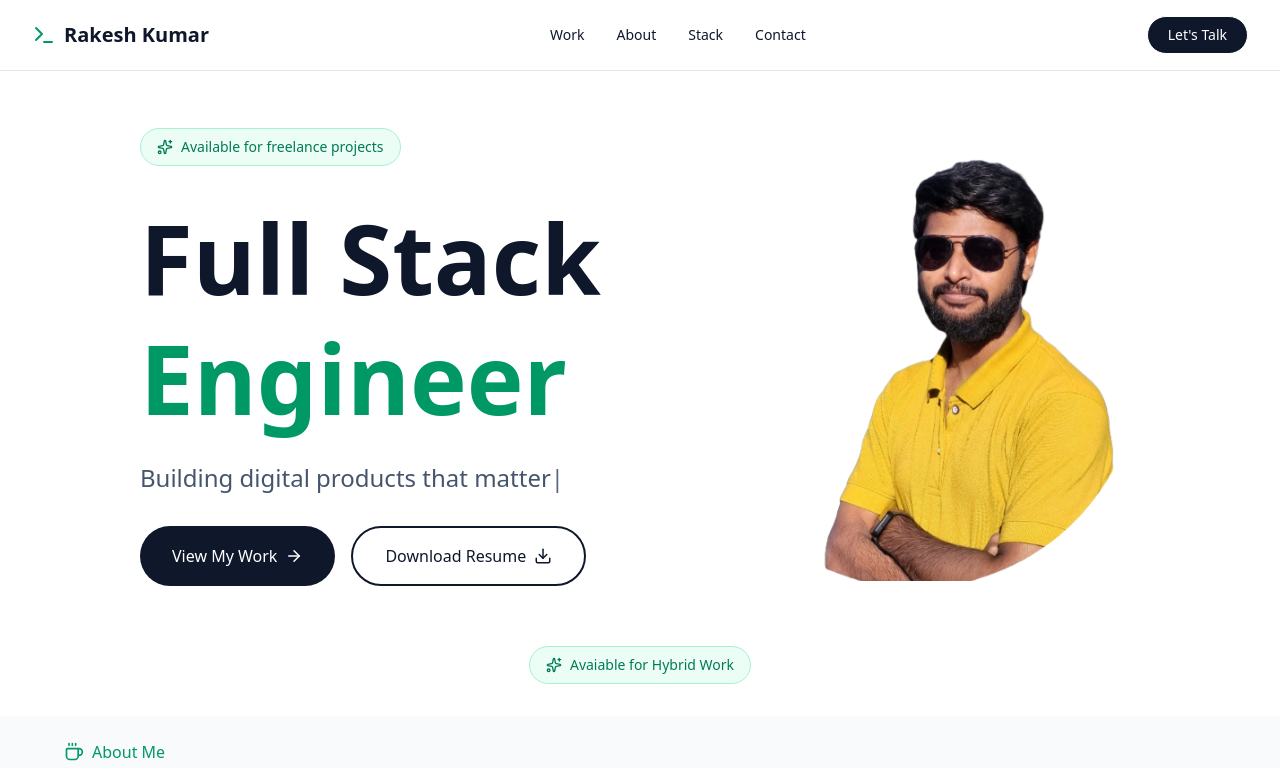
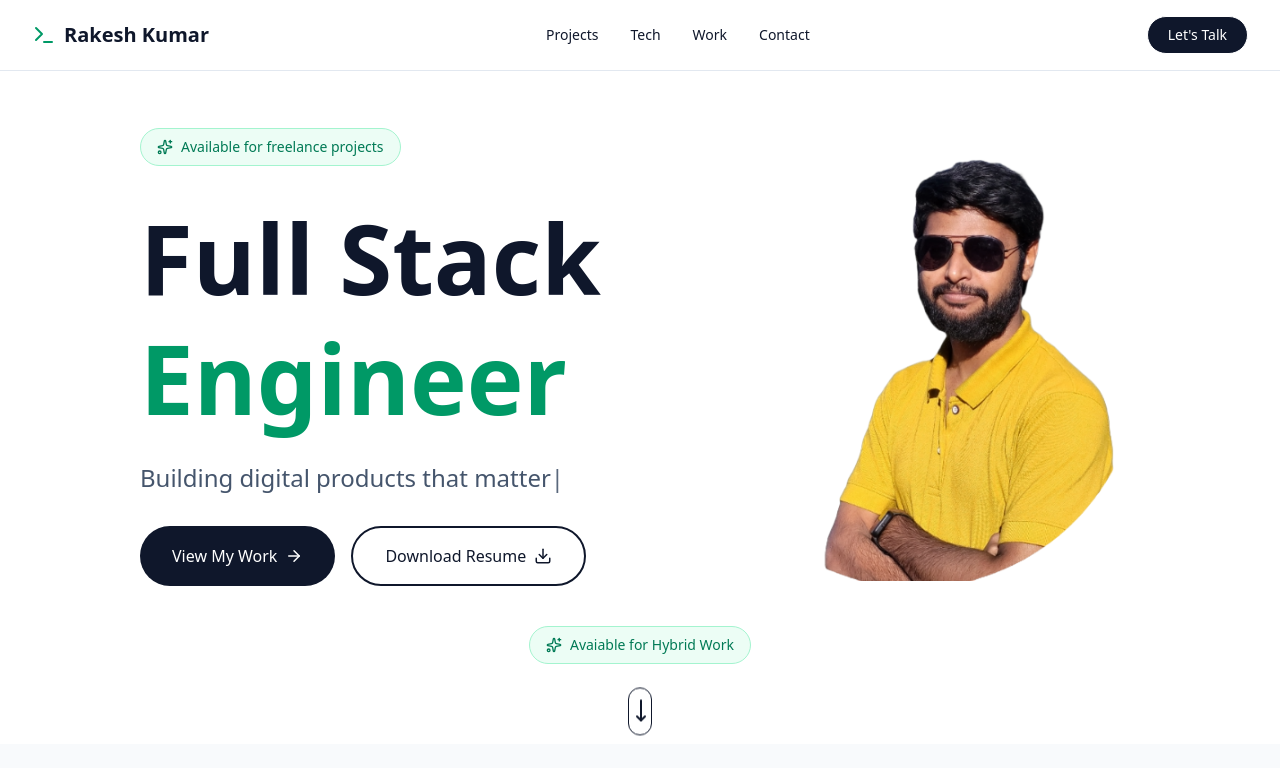
Before and after one commit to Rakesh709/portfolio, a React (Vite) app: page / in a window 1280 px wide. Shown: the top 768 px of the page. Built offline with nearby package versions, Linux system fonts and the light colour scheme.

Commit message:
fixed  bugs across multiple components

```diff
--- a/src/components/About.jsx
+++ b/src/components/About.jsx
@@ -52,7 +52,7 @@
 
 
 import React from "react";
-import { Coffee, Github, Linkedin, Mail, Code } from "lucide-react";
+import { Coffee, Github, Linkedin, Mail, Code, Youtube } from "lucide-react";
 
 const About = () => {
   return (
@@ -82,32 +82,32 @@ const About = () => {
         {/* Social Links */}
         <div className="flex justify-center md:justify-start gap-4 mt-8">
           <a
-            href="#"
+            href="https://github.com/Rakesh709"
             className="w-12 h-12 bg-slate-900 text-white rounded-full flex items-center justify-center hover:bg-emerald-600 transition"
             aria-label="GitHub"
           >
             <Github size={20} />
           </a>
           <a
-            href="#"
+            href="https://www.linkedin.com/in/rakesh-kumar-6b3228145/"
             className="w-12 h-12 bg-slate-900 text-white rounded-full flex items-center justify-center hover:bg-emerald-600 transition"
             aria-label="LinkedIn"
           >
             <Linkedin size={20} />
           </a>
           <a
-            href="#"
+            href="#contact"
             className="w-12 h-12 bg-slate-900 text-white rounded-full flex items-center justify-center hover:bg-emerald-600 transition"
             aria-label="Email"
           >
             <Mail size={20} />
           </a>
           <a
-            href="#"
+            href="https://www.youtube.com/@bucketflow"
             className="w-12 h-12 bg-slate-900 text-white rounded-full flex items-center justify-center hover:bg-emerald-600 transition"
             aria-label="Portfolio/Code"
           >
-            <Code size={20} />
+            <Youtube size={20} />
           </a>
         </div>
       </div>
--- a/src/components/Hero.jsx
+++ b/src/components/Hero.jsx
@@ -98,7 +98,7 @@ const Hero = () => {
   }, [currentIndex]);
 
   return (
-    <section className="pt-32 pb-15 px-6 md:px-10 lg:px-35 flex flex-col-reverse md:flex-row items-center justify-between gap-10">
+    <section className="pt-32 pb-10 px-6 md:px-10 lg:px-35 flex flex-col-reverse md:flex-row items-center justify-between gap-10">
       {/* Left Content */}
       <div className="flex-1">
         <SparkleButton text="Available for freelance projects" />
@@ -116,6 +116,7 @@ const Hero = () => {
         <div className="flex flex-wrap gap-4">
           <button className="px-8 py-4 bg-slate-900 text-white rounded-full font-medium hover:bg-slate-800 transition flex items-center gap-2">
             View My Work <ArrowRight size={18} />
+
           </button>
 
           <a
--- a/src/components/Navbar.jsx
+++ b/src/components/Navbar.jsx
@@ -48,14 +48,14 @@ const Navbar = () => {
 
         {/* Desktop Nav */}
         <nav className="hidden md:flex gap-8 text-sm font-medium">
+          <a href="#projects" className="hover:text-emerald-600 transition">
+            Projects
+          </a>
+          <a href="#tech" className="hover:text-emerald-600 transition">
+            Tech
+          </a>
           <a href="#work" className="hover:text-emerald-600 transition">
             Work
-          </a>
-          <a href="#about" className="hover:text-emerald-600 transition">
-            About
-          </a>
-          <a href="#stack" className="hover:text-emerald-600 transition">
-            Stack
           </a>
           <a href="#contact" className="hover:text-emerald-600 transition">
             Contact
@@ -83,25 +83,25 @@ const Navbar = () => {
         <div className="md:hidden bg-white border-t border-slate-200">
           <nav className="flex flex-col items-center py-4 space-y-4 text-sm font-medium">
             <a
+              href="#projects"
+              onClick={() => setIsOpen(false)}
+              className="hover:text-emerald-600 transition"
+            >
+              Projects
+            </a>
+            <a
+              href="#tech"
+              onClick={() => setIsOpen(false)}
+              className="hover:text-emerald-600 transition"
+            >
+              Tech
+            </a>
+            <a
               href="#work"
               onClick={() => setIsOpen(false)}
               className="hover:text-emerald-600 transition"
             >
               Work
-            </a>
-            <a
-              href="#about"
-              onClick={() => setIsOpen(false)}
-              className="hover:text-emerald-600 transition"
-            >
-              About
-            </a>
-            <a
-              href="#stack"
-              onClick={() => setIsOpen(false)}
-              className="hover:text-emerald-600 transition"
-            >
-              Stack
             </a>
             <a
               href="#contact"
--- a/src/components/SparkleSection.jsx
+++ b/src/components/SparkleSection.jsx
@@ -1,10 +1,16 @@
 import React from 'react'
 import SparkleButton from './SparkleButton'
+import { MoveDown } from 'lucide-react'
 
 const SparkleSection = () => {
   return (
-    <div className='text-center'>
+    <div className='flex flex-col justify-center items-center '>
+      <div className='text-center'>
         <SparkleButton text="Avaiable for Hybrid Work"/>
+    </div>
+    <svg class="size-6 animate-bounce text-center py-2.5 h-12 rounded-full border-1 border-black-500 items-center ">
+        <MoveDown />
+    </svg>
     </div>
   )
 }
--- a/src/components/TechStack.jsx
+++ b/src/components/TechStack.jsx
@@ -93,7 +93,7 @@ const TechStack = () => {
     ));
 
   return (
-    <section className="py-8 px-6 md:px-10 lg:px-16 bg-white">
+    <section  id="tech" className="py-8 px-6 md:px-10 lg:px-16 bg-white">
       {/* Section Title */}
       <div className="inline-flex items-center gap-2 mb-6 px-15 text-emerald-600 font-medium">
         <Cpu size={20} />
--- a/src/components/WorkExperience.jsx
+++ b/src/components/WorkExperience.jsx
@@ -92,7 +92,7 @@ const WorkExperience = () => {
   return (
     <>
       {/* <hr className="h-px my-8 bg-slate-200 border-0 dark:bg-slate-700" /> */}
-      <div className="inline-flex items-center gap-2 text-emerald-600 font-medium mb-4 px-6 md:px-10 lg:px-30">
+      <div id="work" className="inline-flex items-center gap-2 text-emerald-600 font-medium mb-4 px-6 md:px-10 lg:px-30">
         <BriefcaseBusiness size={20} />
         <span>Work Experience</span>
       </div>
--- a/src/page/Home.jsx
+++ b/src/page/Home.jsx
@@ -14,8 +14,7 @@ import Footer from '../components/Footer'
 
 const Home = () => {
   return (
-    <div className='min-h-screen bg-white text-slate-900'>
-
+    <div className='min-h-screen bg-white text-slate-900 '>
         <Navbar/>
         <Hero/>
         <SparkleSection/>
```
